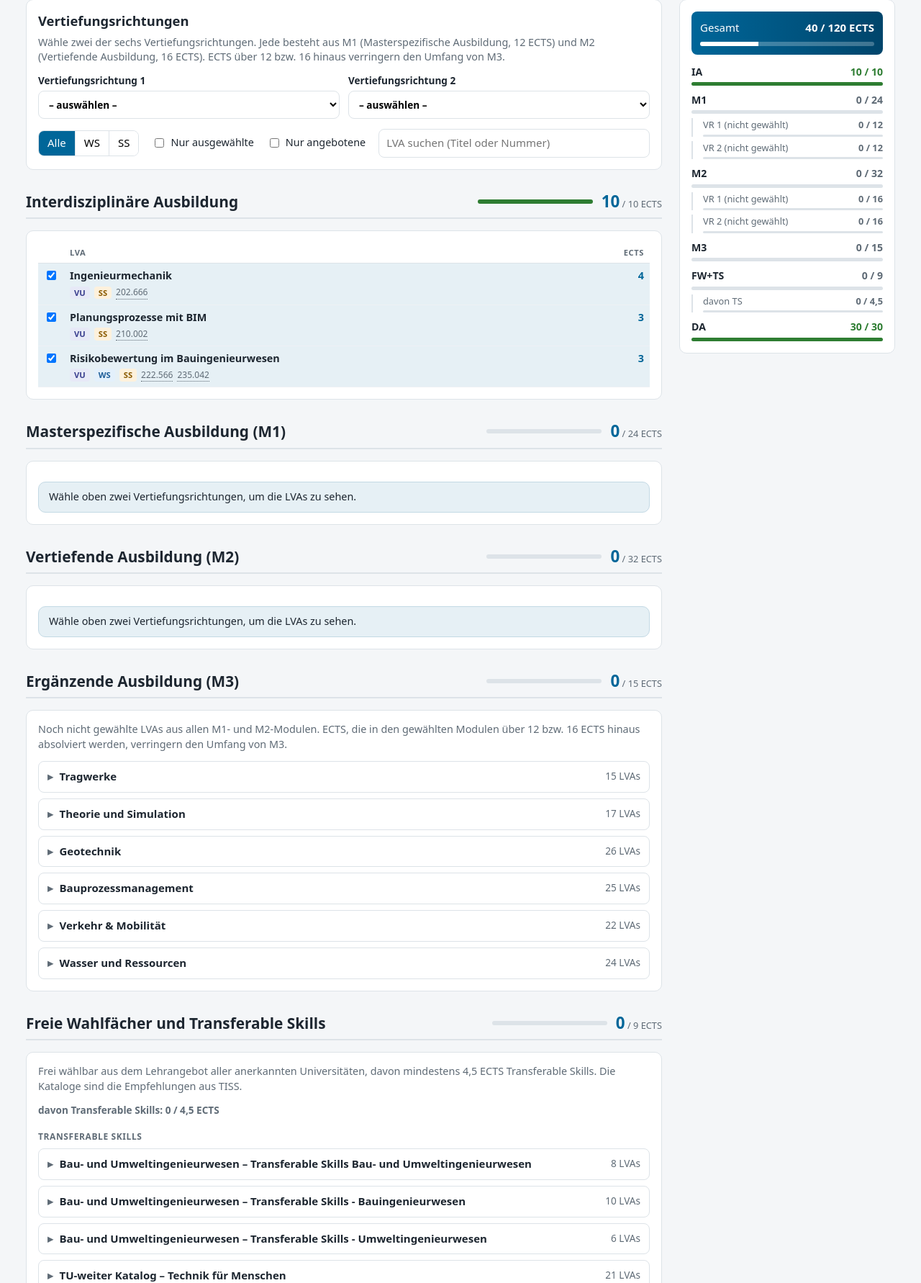
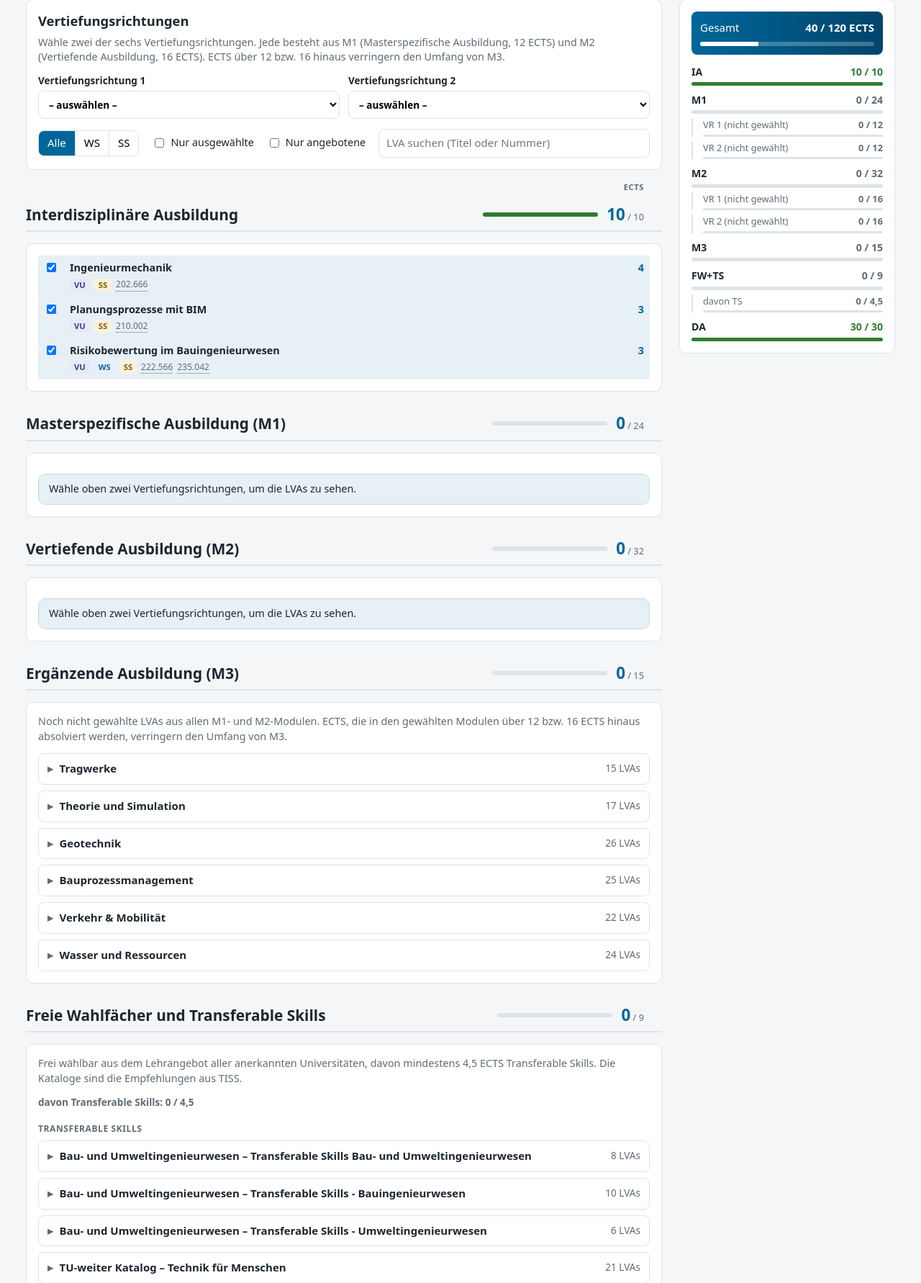
Before and after one commit to sushimako/tubi-master, a Flask app: page / in a window 1280 px wide. Shown: the part 151-1933 px from the top of the page at 72% size. Run offline with Flask 3, Linux system fonts and the light colour scheme.

Commit message:
Show ECTS label once
Co-Authored-By: Claude Opus 5 <noreply@anthropic.com>
Claude-Session: https://claude.ai/code/session_01Memsf5CWX4X4Cty2oU7PFU

```diff
--- a/static/app.js
+++ b/static/app.js
@@ -285,10 +285,7 @@
   function table(keys, category) {
     const rows = keys.filter(visible).map((key) => itemRow(key, category)).join("");
     if (!rows) return `<p class="empty">Keine LVAs für die aktuellen Filter.</p>`;
-    return `<div class="table-wrap"><table>
-      <thead><tr><th></th><th>LVA</th><th class="num">ECTS</th></tr></thead>
-      <tbody>${rows}</tbody>
-    </table></div>`;
+    return `<div class="table-wrap"><table><tbody>${rows}</tbody></table></div>`;
   }
 
   function progressBar(current, required) {
@@ -297,7 +294,7 @@
   }
 
   function score(current, required) {
-    return `<div class="score">${fmt(current)}<small> / ${fmt(required)} ECTS</small></div>`;
+    return `<div class="score">${fmt(current)}<small> / ${fmt(required)}</small></div>`;
   }
 
   // Only top-level module headlines carry a progress bar.
@@ -350,6 +347,7 @@
     }
 
     html.push(
+      `<div class="ects-head" aria-hidden="true">ECTS</div>`,
       `${sectionHead(C.interdisciplinary.name, row("IA").current, C.interdisciplinary.required)}
       <section class="card">${table(C.interdisciplinary.items, "IA")}</section>`,
       levelSection("m1", "Masterspezifische Ausbildung (M1)", chosen),
@@ -373,7 +371,7 @@
       <section class="card">
         <p class="hint">Frei wählbar aus dem Lehrangebot aller anerkannten Universitäten,
           davon mindestens ${fmt(ts.required)} ECTS Transferable Skills. Die Kataloge sind die Empfehlungen aus TISS.</p>
-        <p class="subscore${ts.current >= ts.required - EPS ? " done" : ""}">davon Transferable Skills: ${fmt(ts.current)} / ${fmt(ts.required)} ECTS</p>
+        <p class="subscore${ts.current >= ts.required - EPS ? " done" : ""}">davon Transferable Skills: ${fmt(ts.current)} / ${fmt(ts.required)}</p>
         <h4>Transferable Skills</h4>
         ${C.catalogs.ts.map((g, i) => group(`ts-${i}`, g.name, g.items, "TS")).join("")}
         <h4>Freie Wahlfächer</h4>
--- a/static/style.css
+++ b/static/style.css
@@ -81,6 +81,9 @@ main, .sections { display: grid; gap: 16px; min-width: 0; }
 .subgroup > header { display: flex; justify-content: space-between; align-items: baseline; gap: 12px; margin-bottom: 6px; }
 .subgroup h3 { margin: 0; }
 .subgroup .score { font-size: 1.15rem; }
+/* Card padding (16px) + border + cell padding (8px): scores end where the ECTS cells end. */
+.section-head { padding-right: 25px; }
+.subgroup > header { padding-right: 8px; }
 .card .notice { margin: 12px 0 0; }
 .hint { color: var(--muted); font-size: .9rem; margin: 0 0 12px; }
 .score { font-size: 1.4rem; font-weight: 700; color: var(--tu); white-space: nowrap; }
@@ -123,15 +126,16 @@ select, input[type=search], input[type=number], input[name=title] {
 
 .table-wrap { overflow-x: auto; }
 table { width: 100%; border-collapse: collapse; font-size: .9rem; }
-th {
-  text-align: left;
+/* The single "ECTS" label above the column all scores and LVA ECTS right-align to. */
+.ects-head {
+  text-align: right;
+  padding-right: 25px;
+  margin-bottom: -14px;
   font-size: .7rem;
   text-transform: uppercase;
   letter-spacing: .05em;
   color: var(--muted);
   font-weight: 600;
-  padding: 6px 8px;
-  border-bottom: 1px solid var(--line);
 }
 td { padding: 7px 8px; border-bottom: 1px solid var(--line-soft); vertical-align: top; }
 tbody tr { cursor: pointer; }
@@ -143,6 +147,8 @@ td.cb { width: 28px; }
 td.cb input { margin-top: 3px; pointer-events: none; }
 .num { text-align: right; white-space: nowrap; width: 52px; }
 td.ects { font-weight: 700; color: var(--tu); }
+/* Groups add a 1px border; keep their ECTS on the same column as the module tables. */
+details.group td.ects { padding-right: 7px; }
 .name { font-weight: 600; }
 
 .meta {
```
